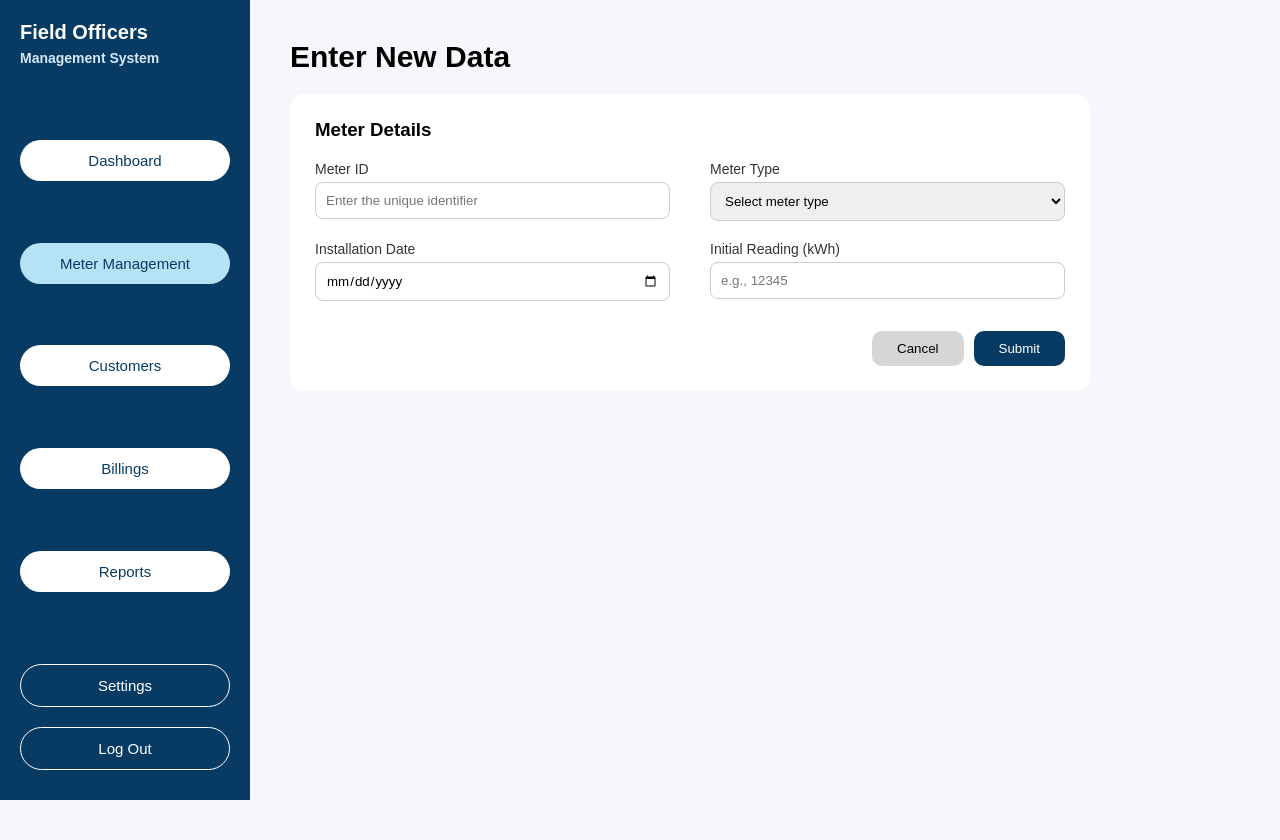
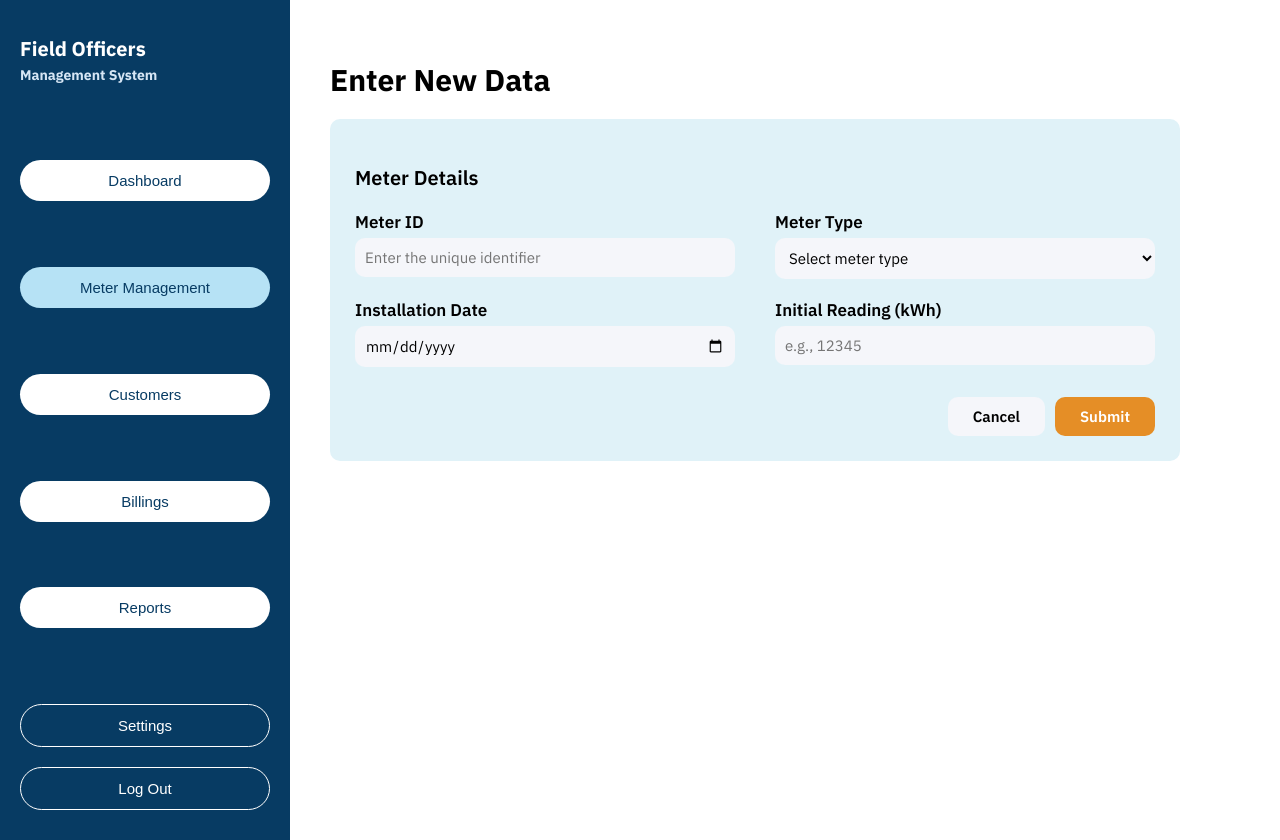
Before and after one commit to Sadeeshana/Utility-Managment-System, a PHP site: the page made by Frontend/Field officers - Enter new data.html in a window 1280 px wide. Before the commit the page ends 800 px from the top, so only its background shows below. Run offline with PHP 8.4, Linux system fonts and the light colour scheme.

Commit message:
Update css files
Update css files

```diff
--- a/Frontend/Employee.html
+++ b/Frontend/Employee.html
@@ -53,8 +53,8 @@
                 <input type="text" id="jobRole" name="jobRole" placeholder="Enter Your Job Role" required>
             </div>
 
-            <button type="button" class="btn btn-back" onclic="window.location.href='LoginScreen.html'">Back to Login</button>
-            <button type="submit" class="btn btn-register">Register Now</button>
+            <button type="button" class="btn btn-back" onclick="window.location.href='LoginPage.html'">Back to Login</button>
+            <button type="submit" class="btn btn-register" onclick="window.location.href='Dashbaord.html'">Register Now</button>
         </form>
         </div>
       </div>
--- a/Frontend/Field officers - Enter new data.html
+++ b/Frontend/Field officers - Enter new data.html
@@ -41,8 +41,8 @@
               </div>
 
               <div class="form-group">
-                  <label>Meter Type</label>
-                  <select id="meterType">
+                  <label for="meterType">Meter Type</label>
+                  <select id="meterType" title="Meter Type">
                       <option>Select meter type</option>
                       <option>Electric</option>
                       <option>Water</option>
@@ -51,8 +51,8 @@
               </div>
 
               <div class="form-group">
-                  <label>Installation Date</label>
-                  <input type="date" id="installDate">
+                  <label for="installDate">Installation Date</label>
+                  <input type="date" id="installDate" title="Installation Date" placeholder="YYYY-MM-DD">
               </div>
 
               <div class="form-group">
--- a/Frontend/Field.css
+++ b/Frontend/Field.css
@@ -1,16 +1,16 @@
-* {
-  margin: 0;
-  padding: 0;
-  box-sizing: border-box;
-  font-family: Arial, Helvetica, sans-serif;
-}
+@import url('https://fonts.googleapis.com/css2?family=IBM+Plex+Sans:wght@300;400;500;600;700&display=swap');
+
+
 
 body {
-  background: #f5f7fb;
+  background: white;
+  font-family: 'IBM Plex Sans';
+  margin: 0;
 }
 
 .container {
   display: flex;
+  background-color: white;
 }
 
 /* -------- Sidebar -------- */
@@ -72,14 +72,17 @@ h1 {
 }
 
 .card {
-  background: white;
+  background: #e0f2f8;
   padding: 25px;
-  border-radius: 15px;
+  border-radius: 10px;
   width: 800px;
 }
 
 .card h3 {
   margin-bottom: 20px;
+  font-size: 20px;
+  font-weight: 600;
+  font-family: "IBM Plex Sans";
 }
 
 form {
@@ -95,15 +98,21 @@ form {
 
 label {
   margin-bottom: 5px;
-  font-size: 14px;
-  color: #333;
+  font-size: 17px;
+  font-weight: 600;
+  font-family: 'IBM Plex Sans';
+  color: black;
 }
 
 input,
 select {
   padding: 10px;
-  border-radius: 8px;
-  border: 1px solid #ccc;
+  border-radius: 10px;
+  border: 1px ;
+  outline: none;
+  font-size: 15px;
+  font-family: 'IBM Plex Sans';
+  background-color: #F5F6FA;
 }
 
 .buttons {
@@ -115,18 +124,24 @@ select {
 
 .cancel-btn {
   padding: 10px 25px;
-  background: #d6d6d6;
+  background: #F5F6FA;
   border: none;
   border-radius: 10px;
   margin-right: 10px;
   cursor: pointer;
+  font-family: 'IBM Plex Sans';
+  font-size: 15px;
+  font-weight: 600;
 }
 
 .submit-btn {
   padding: 10px 25px;
-  background: #073b63;
+  background: #E58E26;
   border: none;
   color: white;
   border-radius: 10px;
   cursor: pointer;
+  font-family: 'IBM Plex Sans';
+  font-size: 15px;
+  font-weight: 600;
 }
```
Also changed, not shown: Frontend/editcomplaint.css (+6 -1 lines), Frontend/employee.css (+16 -10 lines).
